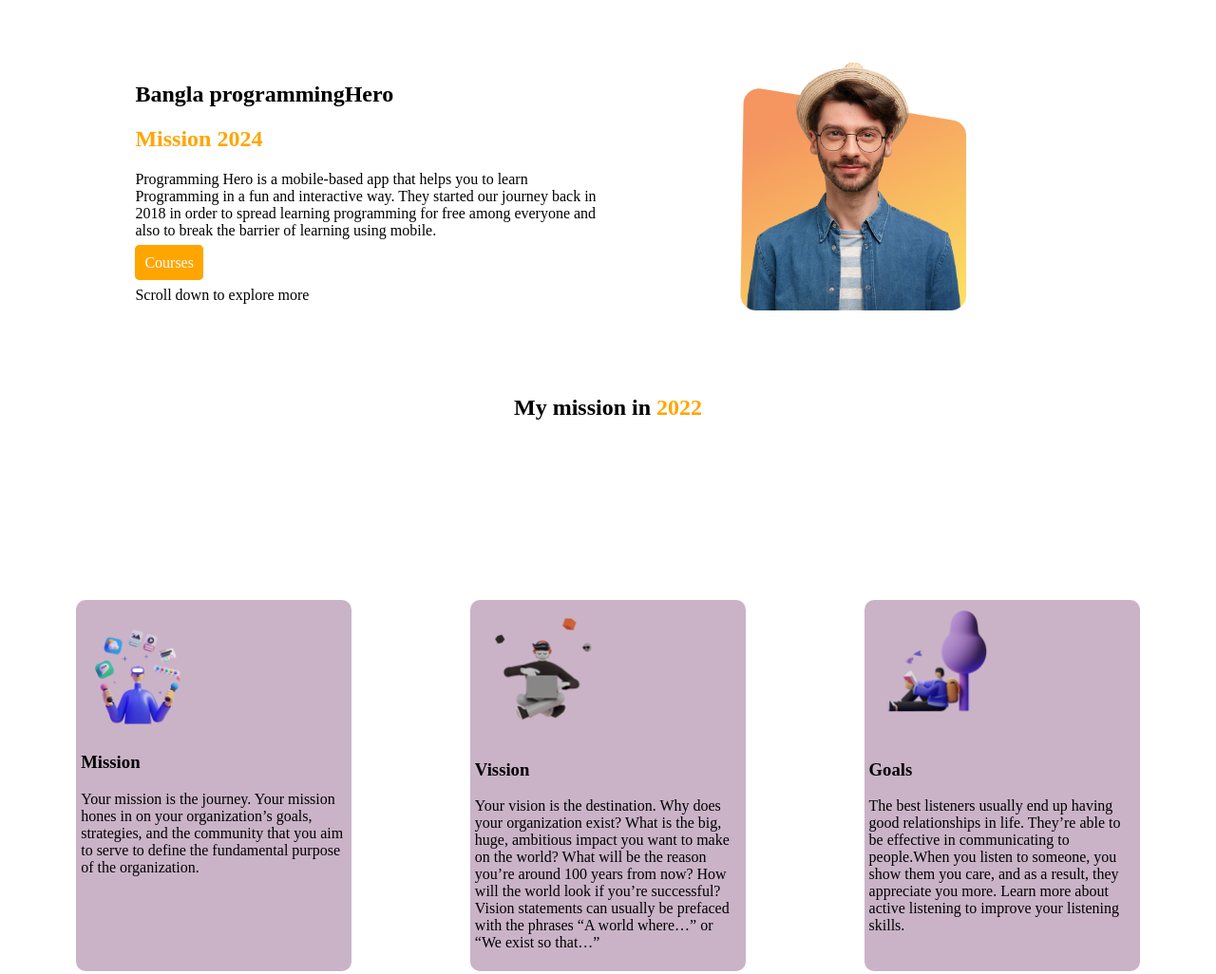
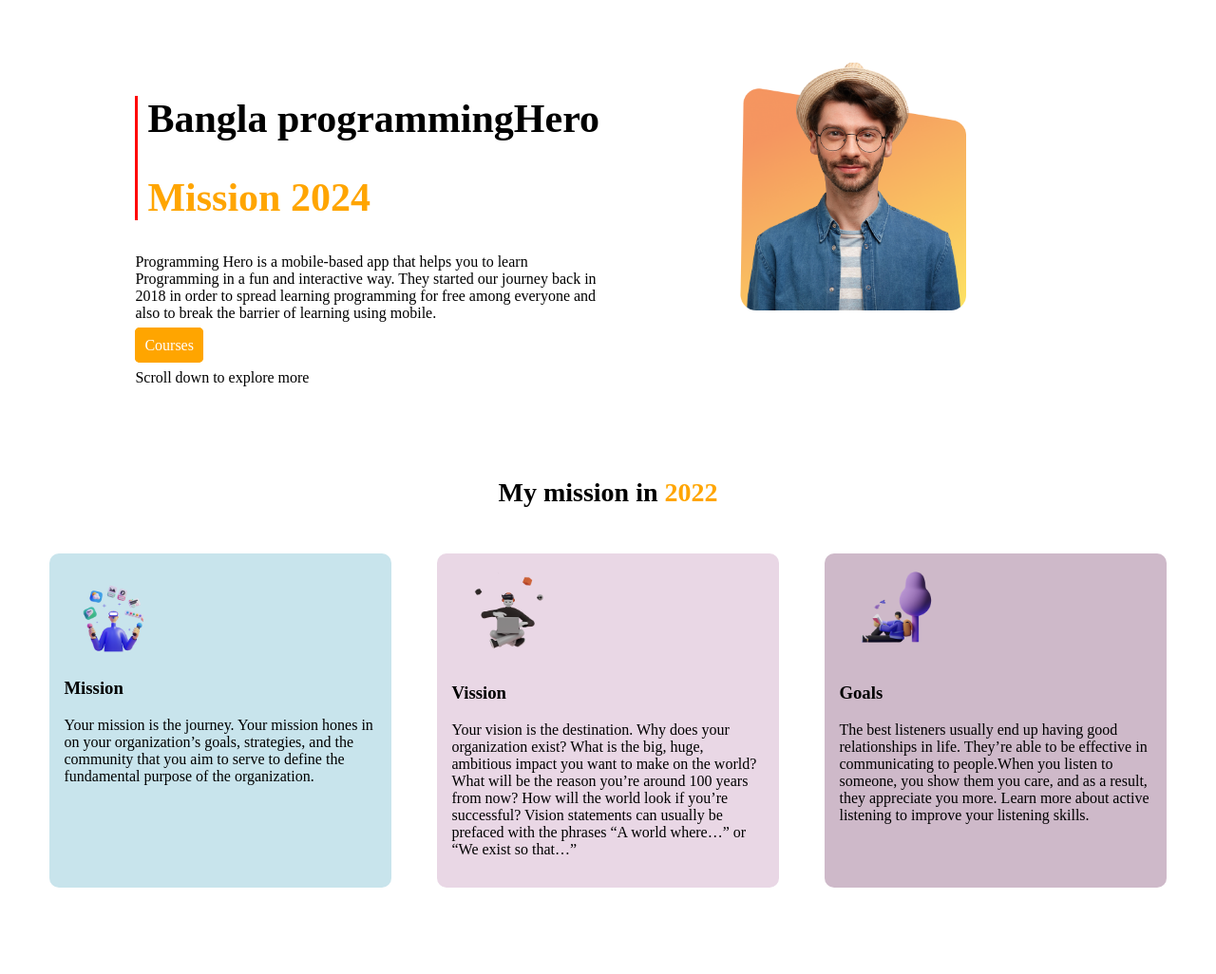
Before and after one commit to ahmed-rifat/Assignment-01, a plain HTML site: page index.html in a window 1280 px wide. Shown: the part 60-1086 px from the top of the page at 95% size. Drawn offline with Linux system fonts and the light colour scheme.

```diff
--- a/index.html
+++ b/index.html
@@ -10,8 +10,11 @@
 <body>
     <section class="programmingHero" >
             <div class="person01">
-                <h1>Bangla programmingHero </h1>
-                <h1 class="mission">Mission 2024</h1>
+                <div class="left-line">
+                    <h1>Bangla programmingHero </h1>
+                    <h1 class="mission ">Mission 2024</h1>
+                </div>
+
                 <p>Programming Hero is a mobile-based app that helps you to learn Programming in a fun and interactive way. They started our journey back in 2018 in order to spread learning programming for free among everyone and also to break the barrier of learning using mobile.</p>
 
                 <a class="button" href="https://web.programming-hero.com/" target="blank">Courses</a>
@@ -27,20 +30,21 @@
 
 
     <section >
+
         <h1 class="text-center">My mission in <span class="mission">2022</span> </h1>
 
-    <div class="programmingHero">
-        <div class="mission-vission-goal">
+    <div id="my-mission-part">
+        <div id="mission-part">
             <img src="images/illustrators/illustrator-1.png" alt="">
             <h3>Mission</h3>
             <p>Your mission is the journey. Your mission hones in on your organization’s goals, strategies, and the community that you aim to serve to define the fundamental purpose of the organization.</p>
         </div>
-        <div class="mission-vission-goal">
+        <div id="vission-part">
             <img src="images/illustrators/illustrator-2.png" alt="">
             <h3>Vission</h3>
             <p>Your vision is the destination. Why does your organization exist? What is the big, huge, ambitious impact you want to make on the world? What will be the reason you’re around 100 years from now? How will the world look if you’re successful? Vision statements can usually be prefaced with the phrases “A world where…” or “We exist so that…”</p>
         </div>
-        <div class="mission-vission-goal">
+        <div id="goal-part">
             <img src="images/illustrators/illustrator-3.png" alt="">
              <h3>Goals</h3>
              <p>
@@ -49,13 +53,14 @@
         </div>
     </div>
 
+
     </section>
     <section class="develop">
         <div>
         <img src="images/pictures/coding.png" alt="">
     </div>
 
-    <div>
+    <div class="develop-text">
 
         <h1>Develop without limits</h1>
 
@@ -64,10 +69,11 @@
     </div>
     </section>
 
-    <section class="programmingHero">
+    <section id="global-part">
 
             <div class="global">
-                <h1>Know your global community</h1>
+                <h1>Know our </h1>
+                <h1>Global Community</h1>
                 <p>The people or nations of the world, considered as being closely connected by modern telecommunications and as being economically, socially, and politically interdependent.</p>
                 <a class="button" href="https://www.dictionary.com/browse/global-community" target="blank">Read the documents</a>
             </div>
--- a/style.css
+++ b/style.css
@@ -4,6 +4,12 @@
     margin: 10px;
     margin-top: 10%;
 
+
+}
+.left-line{
+    border-left: 3px solid red;
+    padding-left: 10px;
+    font-size: 28px;
 }
 .mission{
     color: orange;
@@ -14,20 +20,56 @@
     margin-left: 10%;
 
 }
-.mission-vission-goal{
+
+#my-mission-part{
+    display: flex;
+    margin-left: 20px;
+    margin-right: 20px;
+}
+
+#mission-part{
     width: 30%;
-    margin: 5%;
+    margin: 2%;
     border: 2px ;
-    background-color: rgb(202, 179, 199);
-    padding: 5px;
+    background-color: rgb(200, 228, 236);
+    padding: 15px;
     border-radius: 10px;
 
 }
 
-.mission-vission-goal img{
-    width: 50%;
+#mission-part img{
+    width: 30%;
     margin-left: 10px;
-    margin-left: 0px;
+
+}
+
+#vission-part{
+    width: 30%;
+    margin: 2%;
+    border: 2px ;
+    padding: 15px;
+    background-color: rgb(233, 215, 229);
+
+    border-radius: 10px;
+}
+#vission-part img{
+    width: 30%;
+    margin-left: 10px;
+
+}
+#goal-part{
+    width: 30%;
+    margin: 2%;
+    border: 2px ;
+    padding: 15px;
+    background-color: rgb(206, 185, 201);
+
+    border-radius: 10px;
+}
+#goal-part img{
+    width: 30%;
+    margin-left: 10px;
+
 }
 .button{
 
@@ -48,24 +90,42 @@
 .text-center{
      text-align: center;
      margin-top: 80px;
+     font-size: 28px;
 }
 .develop{
     display: flex;
     margin: 10px;
     margin-top: 10%;
+
+
+
+}
+.develop-text{
+    margin-right: 120px;
 }
 .develop img{
-    width: 50%;
-    margin-left: 10px;
+    width: 70%;
+    margin-left: 120px;
+}
+#global-part{
+    display: flex;
+    margin: 10px;
+    margin-top: 10%;
+
 }
 .global{
     width: 50%;
-    margin-left: 10px;
+
+    margin-left: 120px;
+
 
 }
+
+
  .global img{
-         width: 50%;
-         margin-left: 10px;
+         width: 70%;
+         margin-right: 150px;
+
 
 }
 .footer-part{
```
